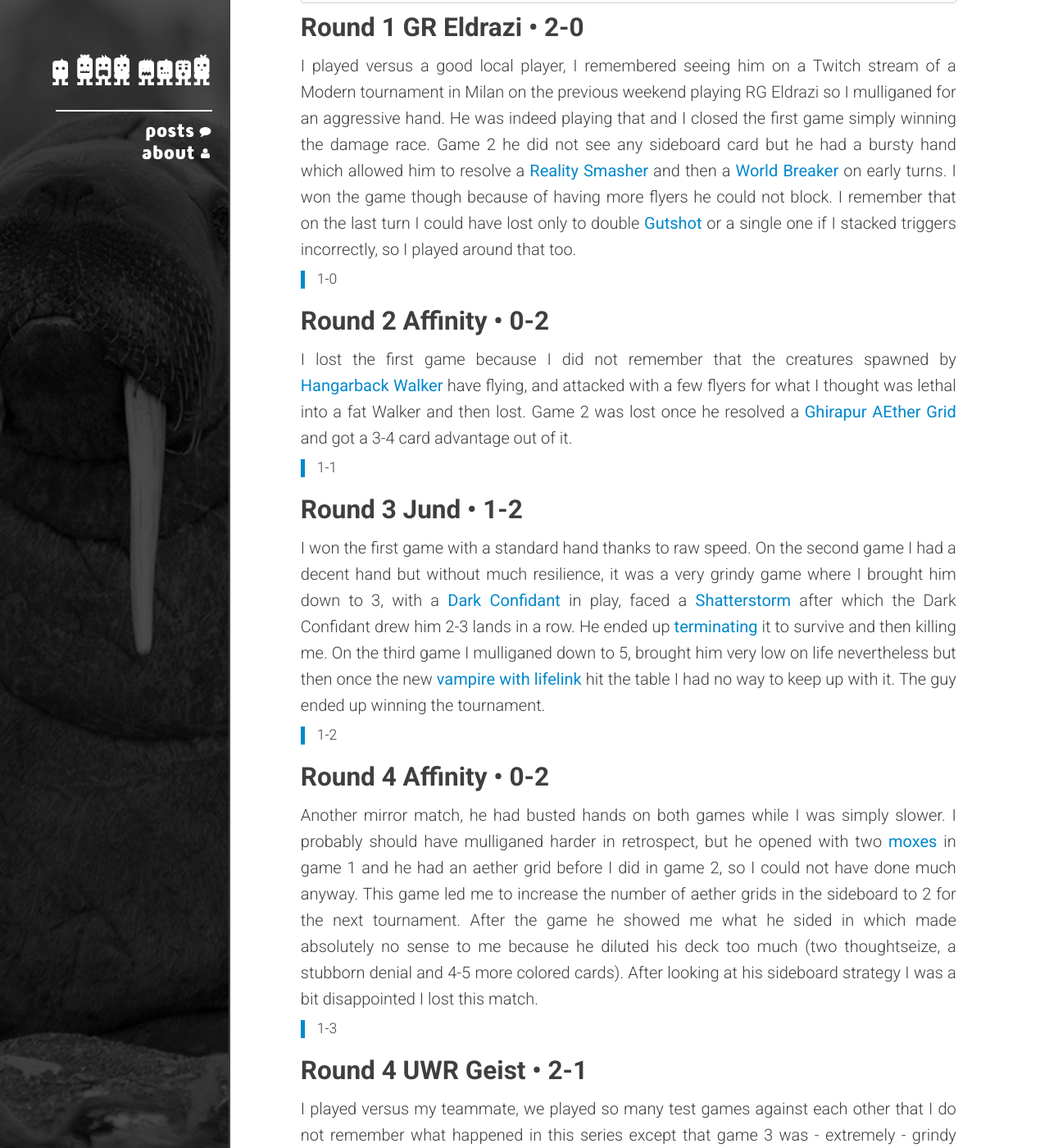
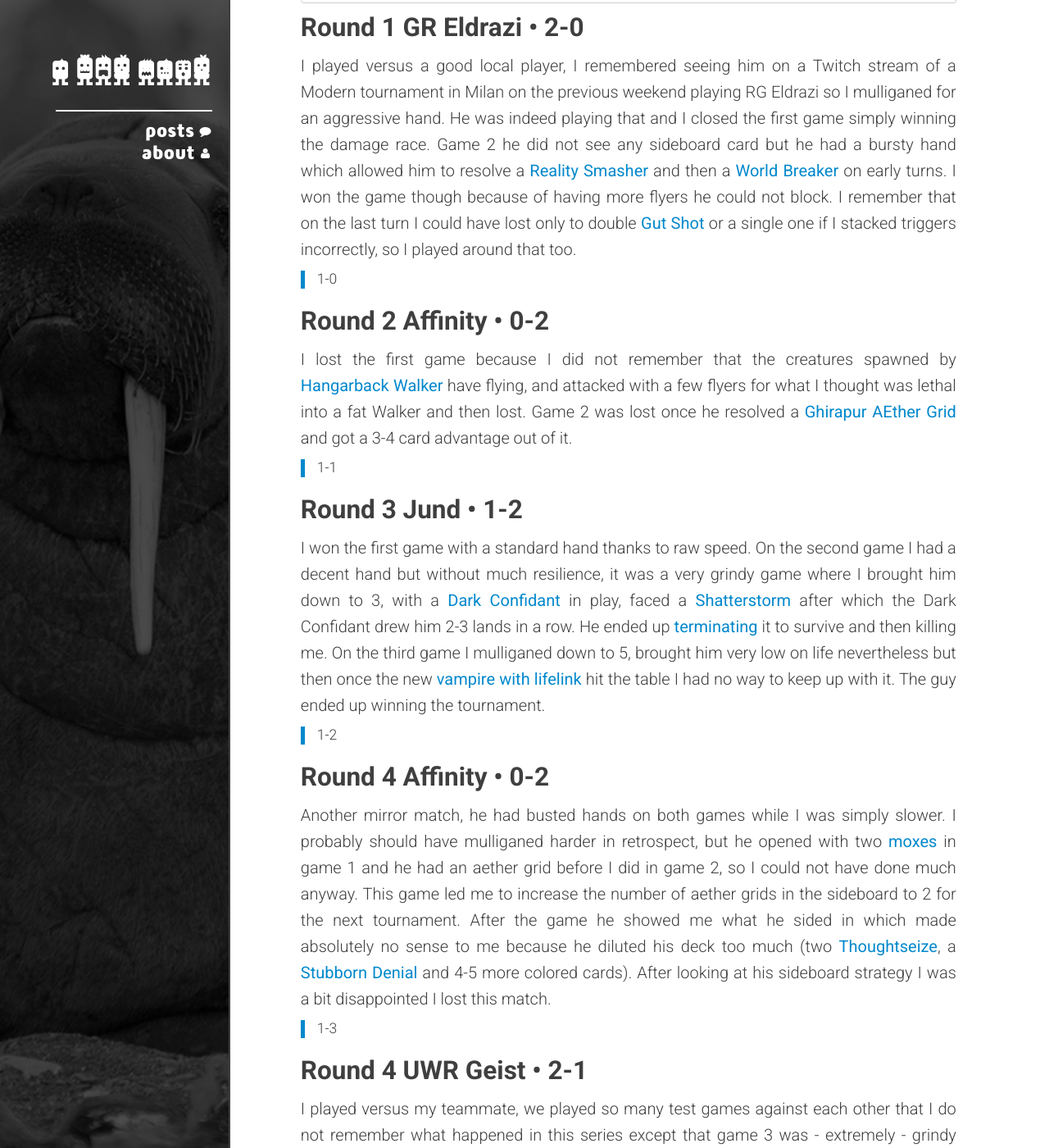
Before and after one commit to rikiji/zmbs.net, a Jekyll site: the page built from _posts/2016-02-21-modern-1k-luzern.markdown, in a window 1280 px wide and 1400 px high, scrolled down 882 px. Shown: the whole window at 82% size. Built offline with Jekyll 4.4.1, drawn with Linux system fonts in a browser that asks for light colours; comment, search, counter and statistics services are not loaded; some of the changed lines change nothing that is shown.

Commit message:
Update 2016-02-21-modern-1k-luzern.markdown

```diff
--- a/_posts/2016-02-21-modern-1k-luzern.markdown
+++ b/_posts/2016-02-21-modern-1k-luzern.markdown
@@ -42,7 +42,7 @@ Sideboard
 ## Round 1 GR Eldrazi &bull; 2-0
 
 I played versus a good local player, I remembered seeing him on a Twitch stream of a Modern tournament in Milan on the previous weekend playing RG Eldrazi so I mulliganed for an aggressive hand. He was indeed playing that and I closed the first game simply winning the damage race.
-Game 2 he did not see any sideboard card but he had a bursty hand which allowed him to resolve a [Reality Smasher](card:Reality Smasher) and then a [World Breaker](card:World Breaker) on early turns. I won the game though because of having more flyers he could not block. I remember that on the last turn I could have lost only to double [Gutshot](card:Gutshot) or a single one if I stacked triggers incorrectly, so I played around that too.
+Game 2 he did not see any sideboard card but he had a bursty hand which allowed him to resolve a [Reality Smasher](card:Reality Smasher) and then a [World Breaker](card:World Breaker) on early turns. I won the game though because of having more flyers he could not block. I remember that on the last turn I could have lost only to double [Gut Shot](card:Gut Shot) or a single one if I stacked triggers incorrectly, so I played around that too.
 
 > 1-0
 
@@ -54,13 +54,13 @@ I lost the first game because I did not remember that the creatures spawned by [
 
 ## Round 3 Jund &bull; 1-2
 
-I won the first game with a standard hand thanks to raw speed. On the second game I had a decent hand but without much resilience, it was a very grindy game where I brought him down to 3, with a [Dark Confidant](card:Dark Confidant) in play, faced a [Shatterstorm](card:Shattershort) after which the Dark Confidant drew him 2-3 lands in a row. He ended up [terminating](card:Terminate) it to survive and then killing me. On the third game I mulliganed down to 5, brought him very low on life nevertheless but then once the new [vampire with lifelink](card:Kalitas, Traitor of Ghet) hit the table I had no way to keep up with it. The guy ended up winning the tournament.
+I won the first game with a standard hand thanks to raw speed. On the second game I had a decent hand but without much resilience, it was a very grindy game where I brought him down to 3, with a [Dark Confidant](card:Dark Confidant) in play, faced a [Shatterstorm](card:Shatterstorm) after which the Dark Confidant drew him 2-3 lands in a row. He ended up [terminating](card:Terminate) it to survive and then killing me. On the third game I mulliganed down to 5, brought him very low on life nevertheless but then once the new [vampire with lifelink](card:Kalitas, Traitor of Ghet) hit the table I had no way to keep up with it. The guy ended up winning the tournament.
 
 > 1-2
 
 ## Round 4 Affinity &bull; 0-2
 
-Another mirror match, he had busted hands on both games while I was simply slower. I probably should have mulliganed harder in retrospect, but he opened with two [moxes](card:Mox Opal) in game 1 and he had an aether grid before I did in game 2, so I could not have done much anyway. This game led me to increase the number of aether grids in the sideboard to 2 for the next tournament. After the game he showed me what he sided in which made absolutely no sense to me because he diluted his deck too much (two thoughtseize, a stubborn denial and 4-5 more colored cards). After looking at his sideboard strategy I was a bit disappointed I lost this match.
+Another mirror match, he had busted hands on both games while I was simply slower. I probably should have mulliganed harder in retrospect, but he opened with two [moxes](card:Mox Opal) in game 1 and he had an aether grid before I did in game 2, so I could not have done much anyway. This game led me to increase the number of aether grids in the sideboard to 2 for the next tournament. After the game he showed me what he sided in which made absolutely no sense to me because he diluted his deck too much (two [Thoughtseize](card:Thoughtseize), a [Stubborn Denial](card:Stubborn Denial) and 4-5 more colored cards). After looking at his sideboard strategy I was a bit disappointed I lost this match.
 
 > 1-3
 
```
